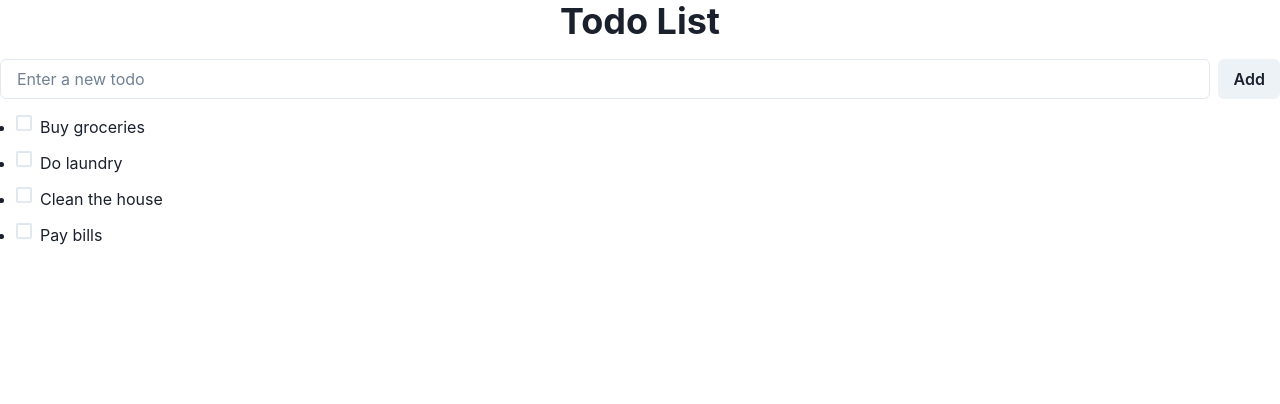
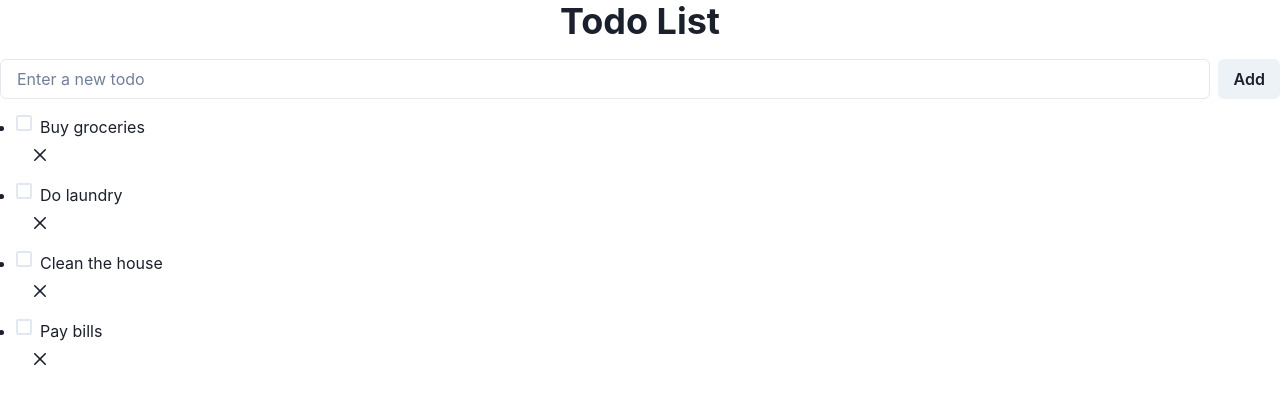
Before and after one commit to GPT-Engineer-App-Dev/schedule-smart, a React (Vite) app: page / in a window 1280 px wide. Shown: the top 404 px of the page. Built offline with nearby package versions, Linux system fonts and the light colour scheme.

Commit message:
Added a delete button to each todo item using the CloseButton component from Chakra UI. When clicked, the corresponding todo item is removed from the todos array in the state.

```diff
--- a/src/components/TodoList.jsx
+++ b/src/components/TodoList.jsx
@@ -1,5 +1,5 @@
 import React, { useState } from "react";
-import { Box, Heading, UnorderedList, ListItem, Input, Button, Checkbox } from "@chakra-ui/react";
+import { Box, Heading, UnorderedList, ListItem, Input, Button, Checkbox, CloseButton } from "@chakra-ui/react";
 
 const TodoList = () => {
   const [todos, setTodos] = useState([
@@ -23,6 +23,11 @@ const TodoList = () => {
     setTodos(updatedTodos);
   };
 
+  const handleDeleteTodo = (index) => {
+    const updatedTodos = todos.filter((_, i) => i !== index);
+    setTodos(updatedTodos);
+  };
+
   return (
     <Box>
       <Heading as="h2" size="xl" textAlign="center" mb={4}>
@@ -37,6 +42,7 @@ const TodoList = () => {
           <ListItem key={index} style={{ textDecoration: todo.completed ? "line-through" : "none" }}>
             <Checkbox isChecked={todo.completed} onChange={() => handleToggleCompleted(index)} mr={2} />
             {todo.text}
+            <CloseButton ml={2} onClick={() => handleDeleteTodo(index)} />
           </ListItem>
         ))}
       </UnorderedList>
```
